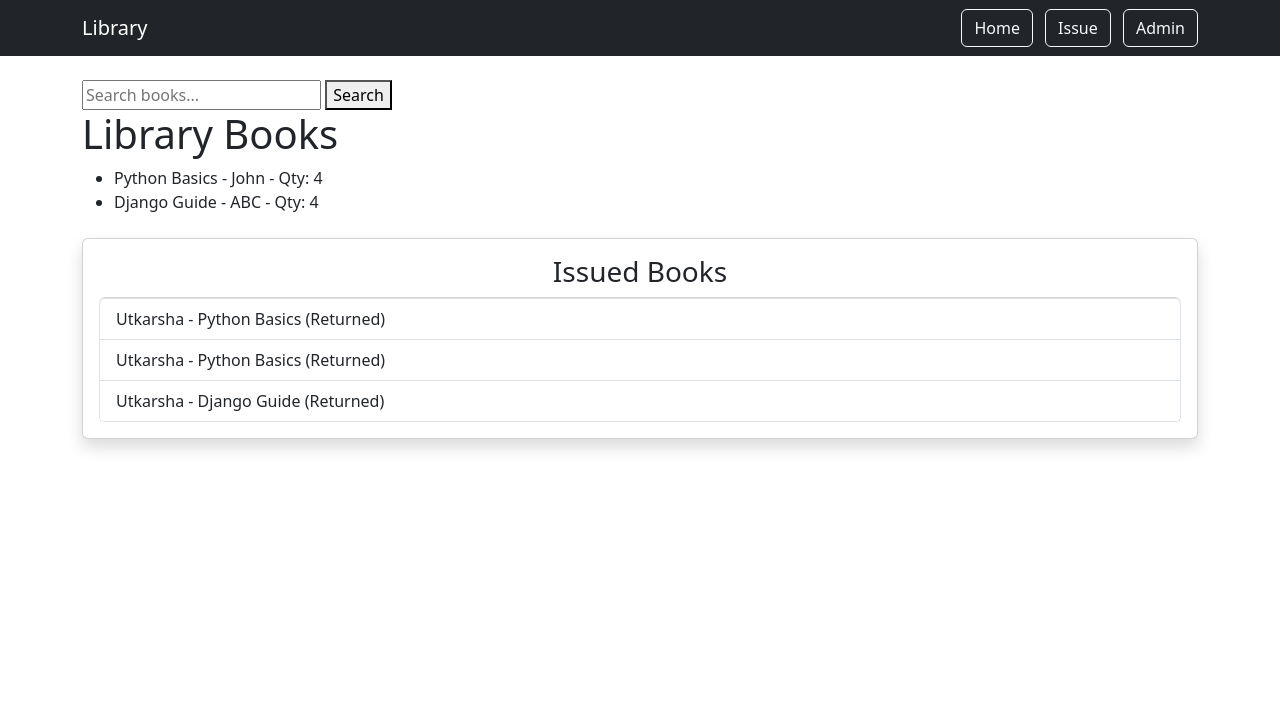
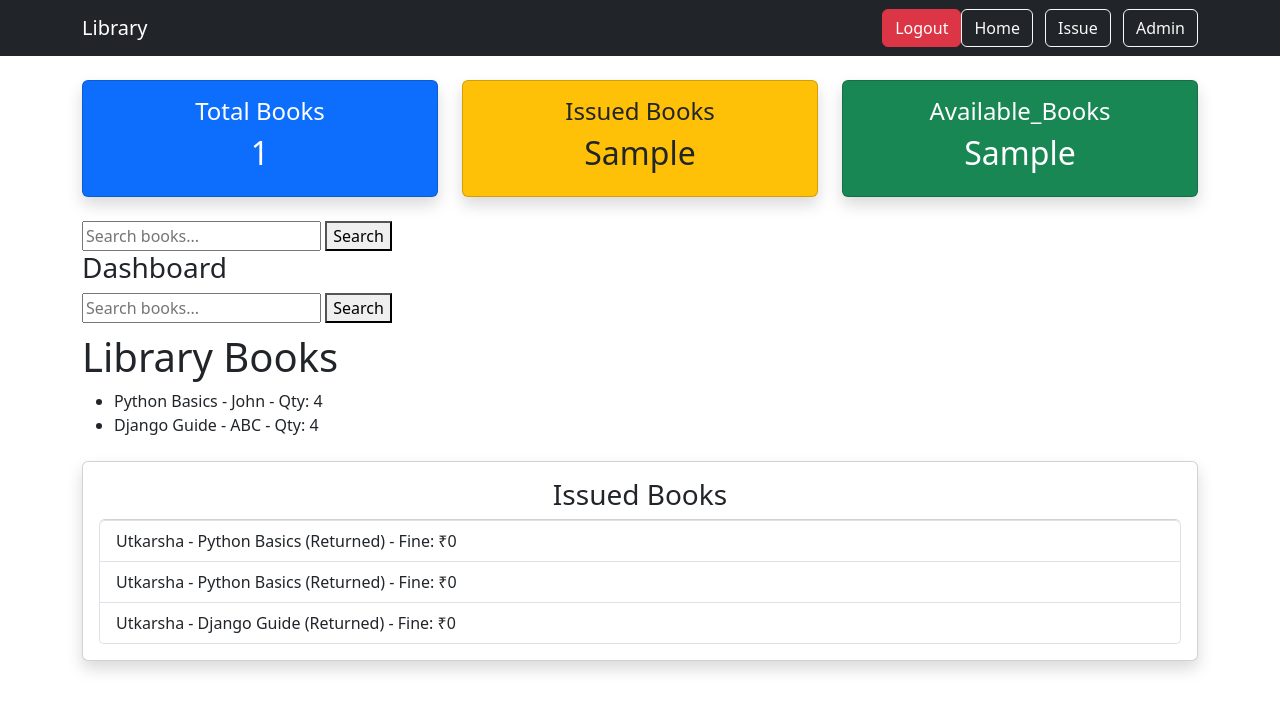
Before and after one commit to Utkarshapatil16/Library-management, a Django app: template library/templates/home.html in a window 1280 px wide. Shown: the top 711 px of the page. Run offline with Django 5.2, Linux system fonts and the light colour scheme; data comes from the database, SQL or seed files in the repository; both versions use the stored data as it was after the commit; the template is opened without the code that fills it: values that come from a table or form of the project are taken from there, most other values are stand-ins (such as "Sample title", 1, 10 or a date in 2020).

Commit message:
added Procfile

```diff
--- a/library/models.py
+++ b/library/models.py
@@ -21,6 +21,7 @@ class Issue(models.Model):
     book = models.ForeignKey(Book,on_delete=models.CASCADE)
     issue_date = models.DateField(auto_now_add=True)
     return_date = models.DateField(null=True,blank=True)
+    due_date = models.DateField(null=True,blank=True)
 
     def save(self,*args,**kwargs):
         if not self.pk:
--- a/library/templates/home.html
+++ b/library/templates/home.html
@@ -10,6 +10,9 @@
 <nav class ="navbar navbar-expand-lg navbar-dark bg-dark">
     <div class ="container">
         <a class="navbar-brand" href="/">Library</a>
+        <div class = "ms-auto">
+            <a href ="/admin/logout/" class="btn btn-danger">Logout</a>
+        </div>
          <div>
              <a href="/" class="btn btn-outline-light me-2">Home</a>
              <a href="/issue/" class="btn btn-outline-light me-2">Issue</a>
@@ -18,11 +21,39 @@
     </div>
 </nav>
 <div class="container mt-4">
+    <div class="row text-center mb-4">
+        <div class="col-md-4">
+            <div class="card p-3 shadow bg-primary text-white">
+                <h4> Total Books</h4>
+                <h2>{{ total_books }}</h2>
+            </div>
+        </div>
+        <div class ="col-md-4">
+            <div class="card p-3 shadow bg-warning text-dark">
+                <h4>Issued Books</h4>
+                <h2>{{ issued_books }}</h2>
+            </div>
+        </div>
+        <div class="col-md-4">
+            <div class="card p-3 shadow bg-success text-white">
+                <h4>Available_Books</h4>
+                <h2>{{ available_books }}</h2>
+            </div>
+        </div>
+    </div>
 <form method ="GET">
     <input type="text" name="q"
            placeholder="Search books...">
     <button type ="submit"> Search</button>
 </form>
+    <h3>Dashboard</h3>
+    <form method="GET"
+      style="margin-bottom:10px;">
+        <input type="text" name="q"
+      placeholder="Search books..."
+      value="{{ request.GET.q }}">
+        <button type="submit"> Search</button>
+    </form>
      <h1>Library Books</h1>
 
      <ul>
@@ -43,7 +74,11 @@
                       {{ issue.student }} - {{ issue.book }}
                       {% if issue.return_date %}
                       (Returned)
+                      {% else %}
+                      <a href="{% url 'return_book' issue.id %}"
+                         class="btn btn-sm btn-success">Return</a>
                       {% endif %}
+                       - Fine: ₹{{ issue.fine | default:0 }}
                   </li>
             {% endfor %}
         </ul>
--- a/library_project/settings.py
+++ b/library_project/settings.py
@@ -39,6 +39,7 @@ INSTALLED_APPS = [
     'django.contrib.staticfiles',
 
     'library.apps.LibraryConfig',
+
 ]
 
 MIDDLEWARE = [
@@ -117,3 +118,5 @@ USE_TZ = True
 # https://docs.djangoproject.com/en/6.0/howto/static-files/
 
 STATIC_URL = 'static/'
+LOGIN_URL ='/admin/login'
+ALLOWED_HOSTS = ['*']
--- a/library_project/urls.py
+++ b/library_project/urls.py
@@ -18,8 +18,13 @@ from django.contrib import admin
 from django.urls import path
 from django.contrib import admin
 from django.urls import path,include
+from library import views
 
 urlpatterns = [
     path('admin/', admin.site.urls),
     path('',include('library.urls')),
+    path('', views.home ,name='home'),
+    path('return/<int:issue_id>/',
+    views.return_book, name='return_book')
+
 ]
```
Also changed, not shown: library/views.py (+21 -3 lines), requirements.txt (added, +7 -0 lines), db.sqlite3 (added), library/migrations/0003_issue_due_date.py (added).
